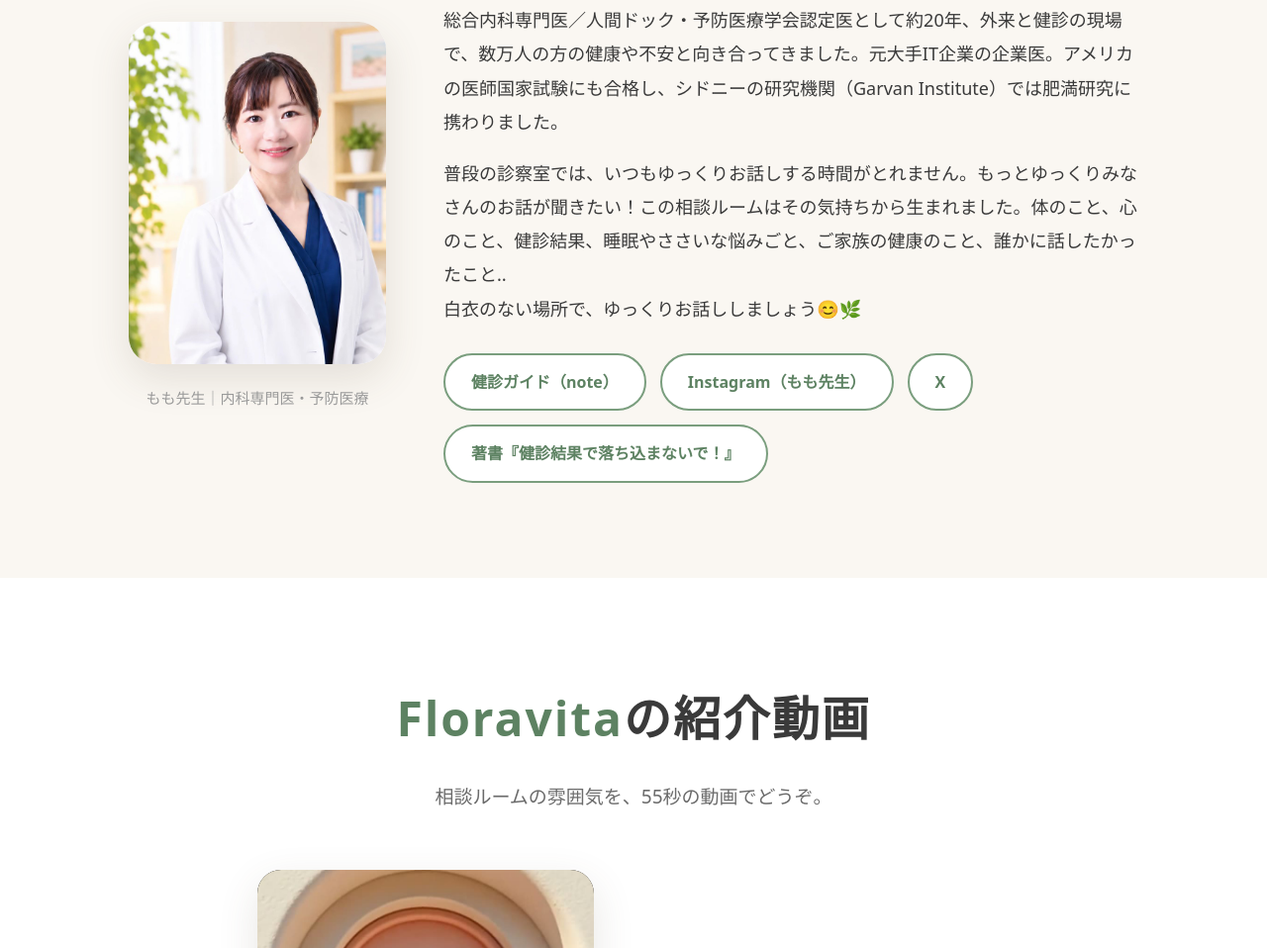
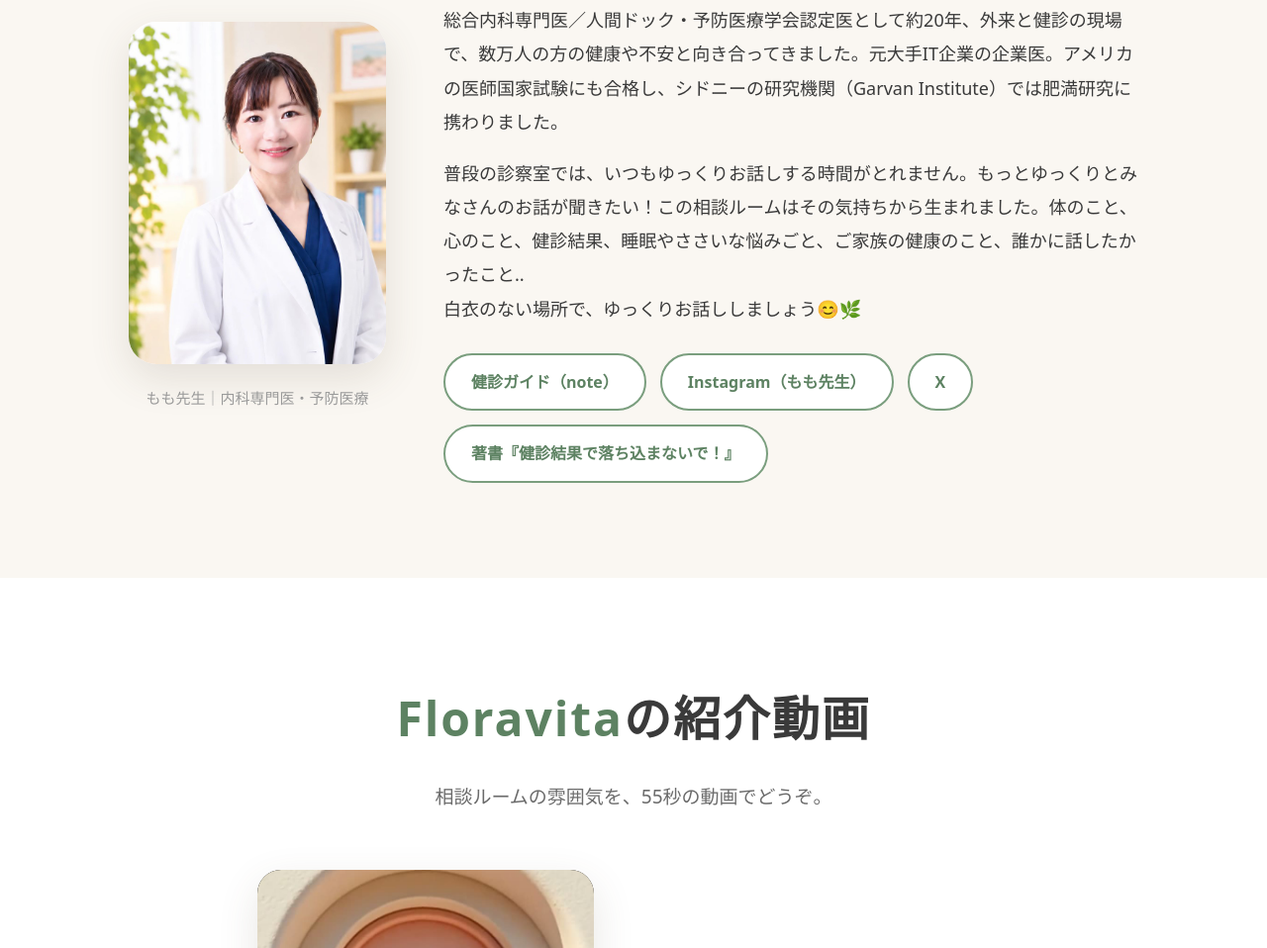
Before and after one commit to usagi7777777/floravita-co, a plain HTML site: page index.html in a window 1280 px wide. Shown: the part 1122-2080 px from the top of the page at 99% size. Drawn offline with Linux system fonts and the light colour scheme; grey boxes are pictures that could not be loaded.

Commit message:
自己紹介文の修正（ゆっくりと）
Co-Authored-By: Claude Fable 5.1 <noreply@anthropic.com>

```diff
--- a/index.html
+++ b/index.html
@@ -278,7 +278,7 @@
       <div class="text">
         <p>はじめまして。Floravitaを主宰しています、内科専門医のもも先生です。</p>
         <p>総合内科専門医／人間ドック・予防医療学会認定医として約20年、外来と健診の現場で、数万人の方の健康や不安と向き合ってきました。元大手IT企業の企業医。アメリカの医師国家試験にも合格し、シドニーの研究機関（Garvan Institute）では肥満研究に携わりました。</p>
-        <p>普段の診察室では、いつもゆっくりお話しする時間がとれません。もっとゆっくりみなさんのお話が聞きたい！この相談ルームはその気持ちから生まれました。体のこと、心のこと、健診結果、睡眠やささいな悩みごと、ご家族の健康のこと、誰かに話したかったこと‥<br>白衣のない場所で、ゆっくりお話ししましょう😊🌿</p>
+        <p>普段の診察室では、いつもゆっくりお話しする時間がとれません。もっとゆっくりとみなさんのお話が聞きたい！この相談ルームはその気持ちから生まれました。体のこと、心のこと、健診結果、睡眠やささいな悩みごと、ご家族の健康のこと、誰かに話したかったこと‥<br>白衣のない場所で、ゆっくりお話ししましょう😊🌿</p>
         <div class="sns">
           <a href="https://note.com/moppyandchappy/n/n0883a53cb4a9" target="_blank" rel="noopener">健診ガイド（note）</a>
           <a href="https://www.instagram.com/dr.momo7/" target="_blank" rel="noopener">Instagram（もも先生）</a>
```
